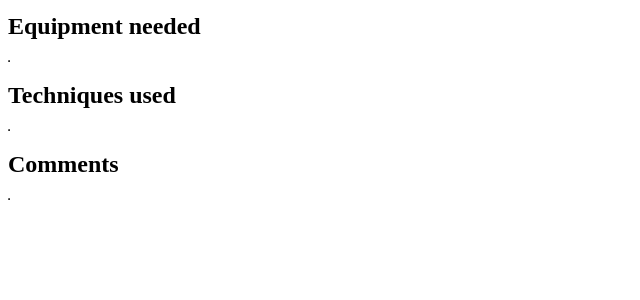
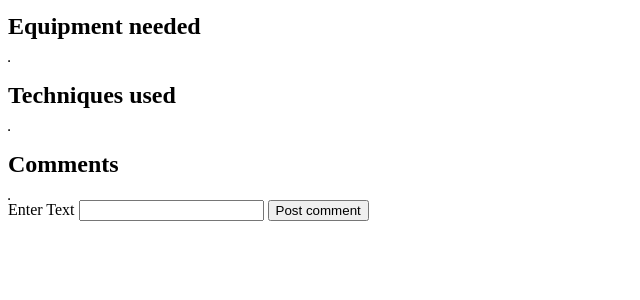
Before and after one commit to NicTavares/cornucopia, a Spring Boot app: page /recipeInfo.html in a window 1280 px wide. Shown: the part 168-468 px from the top of the page, without its empty margins (0-640 px from the left). Run offline with Spring Boot 4, Linux system fonts and the light colour scheme.

Commit message:
added comment functionality to recipeInfo page, with hardcoded user UUID

```diff
--- a/src/main/java/com/example/controller/RecipeController.java
+++ b/src/main/java/com/example/controller/RecipeController.java
@@ -137,10 +137,11 @@ public class RecipeController {
 
     @PostMapping(path = "/postComment")
     public ResponseEntity postComment(@RequestBody Comment comment) {
-        comment.setCommentNumber(commentDAO.getNextCommentNumber(Integer.toString(comment.getRecipeUUID())));
+        int cnumber = commentDAO.getNextCommentNumber(Integer.toString(comment.getRecipeUUID()));
+        comment.setCommentNumber(cnumber);
         commentDAO.create(comment);
 
-        return ResponseEntity.ok("commented successfully");
+        return ResponseEntity.ok(cnumber);
     }
 
     @GetMapping(path = "/getComment/{recipeUUID}")
--- a/src/main/java/com/example/controller/TechniqueController.java
+++ b/src/main/java/com/example/controller/TechniqueController.java
@@ -27,11 +27,8 @@ public class TechniqueController {
     }
 
     @PostMapping(path="/addTechnique")
-    public ResponseEntity addTechnique(@RequestBody Technique technique)
-    {
-
+    public ResponseEntity addTechnique(@RequestBody Technique technique) {
         techniqueDAO.create(technique);
-
         return ResponseEntity.ok("New Technique added");
     }
 }
--- a/src/main/resources/static/recipeInfo.html
+++ b/src/main/resources/static/recipeInfo.html
@@ -3,6 +3,7 @@
 <head>
     <meta charset="UTF-8">
     <title>Recipe Info</title>
+    <script src="https://cdnjs.cloudflare.com/ajax/libs/jquery/3.3.1/jquery.min.js"></script>
     <script type="text/javascript">
         window.onload = async function populatePage() {
             let uuid = getUrlParameter("uuid");
@@ -104,5 +105,40 @@
 <table id="techniqueTable" border="1px"></table>
 <h2>Comments</h2>
 <table id="commentsTable" border="1px"></table>
+<div class="info">
+    <label for="commentbox">Enter Text</label>
+    <input id="commentbox" type="text" name="Ntext" size="20">
+    <input id="sent" type="submit" value="Post comment">
+</div>
 </body>
+<script>
+    window.onclick = async function(event) {
+        let id =  event.target.id;
+        if (id === 'sent') {
+            let txt = document.getElementById('commentbox').value;
+            let uuid = getUrlParameter("uuid");
+            let comment = {
+                "recipeUUID":uuid,
+                "commentNumber":1, // will be set in backend
+                "text":txt,
+                "authorUUID":11111  // hardcoded for now
+            }
+
+            let response = await fetch('http://localhost:8080/postComment',
+                {
+                    method: 'POST',
+                    body: JSON.stringify(comment),
+                    headers: {"Content-type": "application/json; charset=UTF-8"}
+                });
+            let responseJSON = await response.json();
+            // update comment table
+            $("#commentsTable tbody").append("<tr>" +
+                "<td>" + uuid + "</td>" +
+                "<td>" + responseJSON.toString() + "</td>" +
+                "<td>" + txt + "</td>" +
+                "<td>" + 11111 + "</td>" +  // hardcoded for now
+                "</tr>");
+        }
+    }
+</script>
 </html>
```
